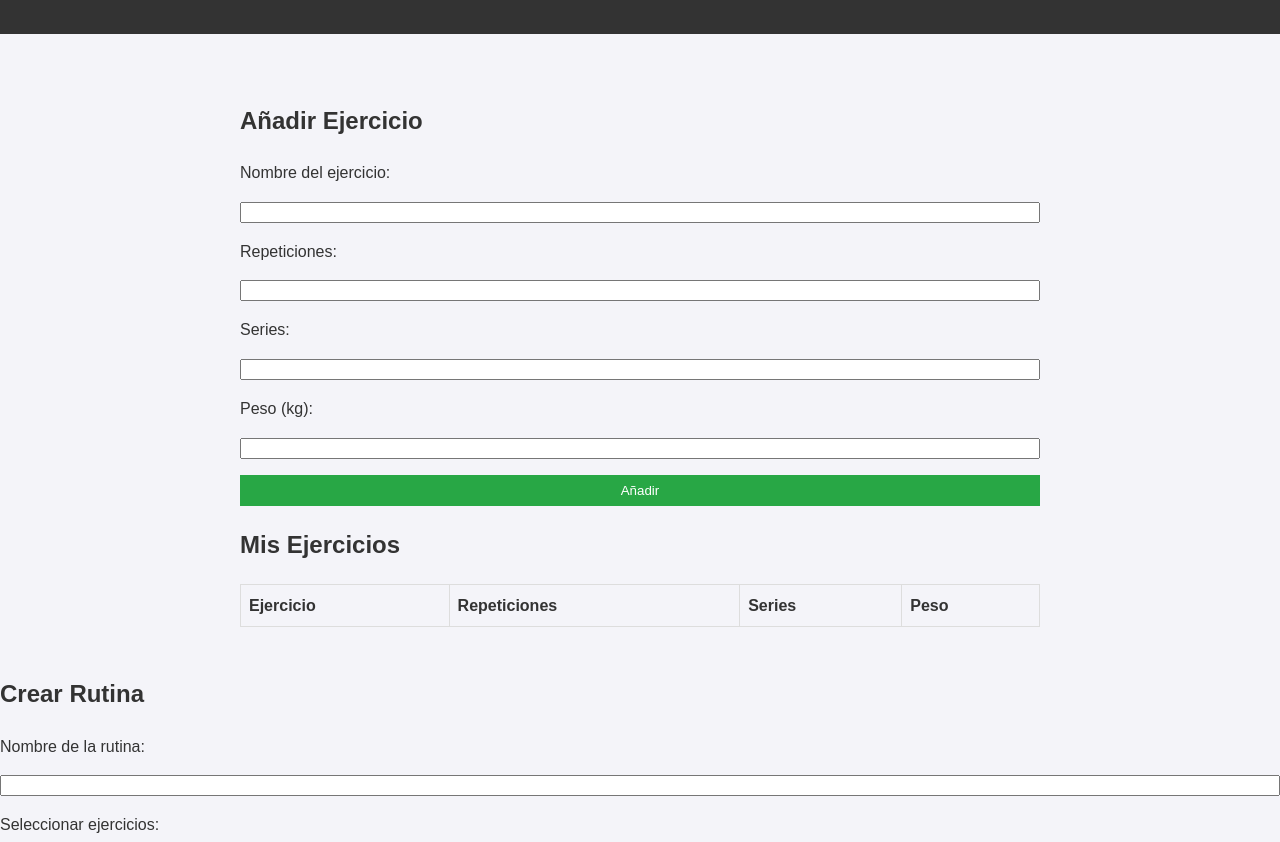
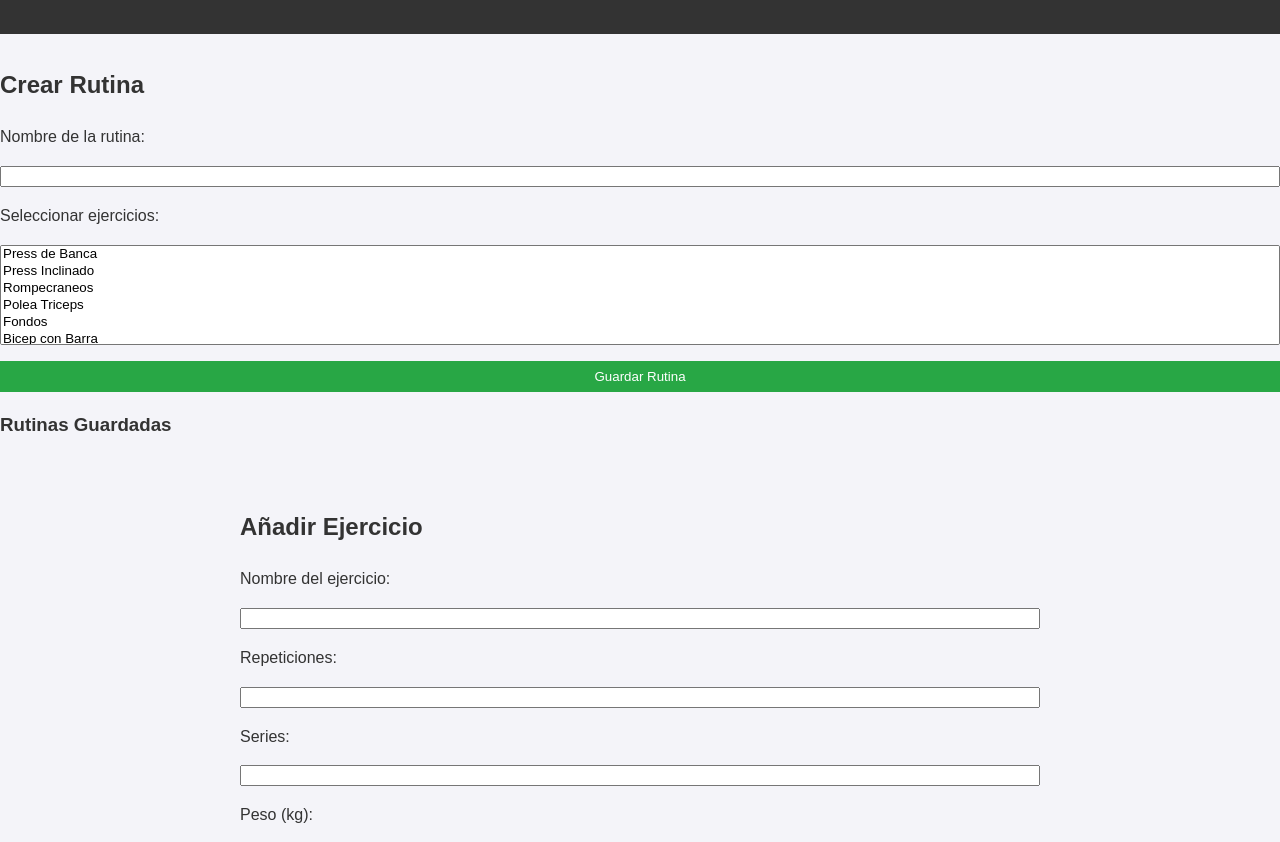
Before and after one commit to Kraken2014/GYMRAT, a plain HTML site: page index.html in a window 1280 px wide. Shown: the part 92-934 px from the top of the page. Drawn offline with Linux system fonts and the light colour scheme.

Commit message:
Version 2.0

```diff
--- a/index.html
+++ b/index.html
@@ -10,6 +10,33 @@
   <header>
     <h1>Gym Tracker</h1>
   </header>
+</main>
+<script src="script.js"></script>
+</body>
+</html>
+<section id="routine-section">
+  <h2>Crear Rutina</h2>
+  <form id="routine-form">
+    <label for="routine-name">Nombre de la rutina:</label>
+    <input type="text" id="routine-name" required>
+    <label for="routine-exercises">Seleccionar ejercicios:</label>
+    <select id="routine-exercises" multiple>
+      <option value="Press de Banca">Press de Banca</option>
+      <option value="Press Inclinado">Press Inclinado</option>
+      <option value="Rompecraneos">Rompecraneos</option>
+      <option value="Polea Triceps">Polea Triceps</option>
+      <option value="Fondos">Fondos</option>
+      <option value="Bicep con Barra">Bicep con Barra</option>
+      <option value="Predicador">Predicador</option>
+      <option value="Bicep Maquina">Bicep Maquina</option>
+      <option value="Dominadas">Dominadas</option>
+      <option value="Remo">Remo</option>
+    </select>
+    <button type="submit">Guardar Rutina</button>
+  </form>
+  <h3>Rutinas Guardadas</h3>
+  <ul id="routine-list"></ul>
+</section>
   <main>
     <section id="add-exercise">
       <h2>Añadir Ejercicio</h2>
@@ -40,19 +67,3 @@
         </tbody>
       </table>
     </section>
-  </main>
-  <script src="script.js"></script>
-</body>
-</html>
-<section id="routine-section">
-    <h2>Crear Rutina</h2>
-    <form id="routine-form">
-      <label for="routine-name">Nombre de la rutina:</label>
-      <input type="text" id="routine-name" required>
-      <label for="routine-exercises">Seleccionar ejercicios:</label>
-      <select id="routine-exercises" multiple></select>
-      <button type="submit">Guardar Rutina</button>
-    </form>
-    <h3>Rutinas Guardadas</h3>
-    <ul id="routine-list"></ul>
-  </section>
```
